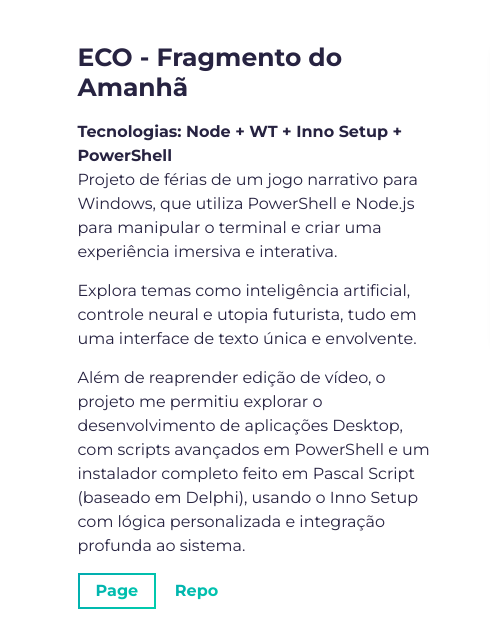
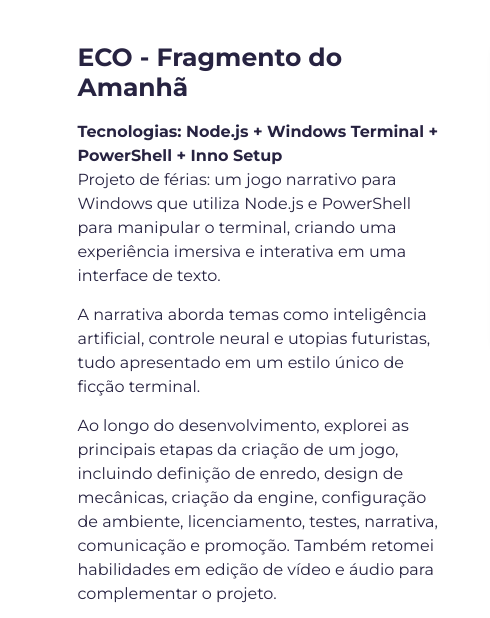
Before and after one commit to Daniel-Paschoalinoto/portfolio, a website built with Parcel: page src/index.html in a window 1280 px wide. Shown: the part 1502-2120 px from the top of the page, 0-490 px from the left. Built offline with nearby package versions, Linux system fonts and the light colour scheme.

Commit message:
Melhoria ECO

```diff
--- a/src/index.html
+++ b/src/index.html
@@ -87,20 +87,21 @@
               <h3 class="project-wrapper__text-title">ECO - Fragmento do Amanhã</h3>
               <div>
                 <p class="mb-4">
-                  <strong>Tecnologias: Node + WT + Inno Setup + PowerShell</strong><br />
-                  Projeto de férias de um jogo narrativo para Windows, que utiliza PowerShell e Node.js para manipular o
-                  terminal e criar uma experiência imersiva e interativa.
+                  <strong>Tecnologias: Node.js + Windows Terminal + PowerShell + Inno Setup</strong><br />
+                  Projeto de férias: um jogo narrativo para Windows que utiliza Node.js e PowerShell para manipular o
+                  terminal, criando uma experiência imersiva e interativa em uma interface de texto.
                 </p>
                 <p class="mb-4">
-                  Explora temas como inteligência artificial, controle neural e utopia futurista, tudo em uma interface
-                  de texto única e envolvente.
+                  A narrativa aborda temas como inteligência artificial, controle neural e utopias futuristas, tudo
+                  apresentado em um estilo único de ficção terminal.
                 </p>
                 <p class="mb-4">
-                  Além de reaprender edição de vídeo, o projeto me permitiu explorar o desenvolvimento
-                  de aplicações Desktop, com scripts avançados em PowerShell e um instalador completo feito em Pascal
-                  Script
-                  (baseado em Delphi), usando o Inno Setup com lógica personalizada e integração profunda ao sistema.
+                  Ao longo do desenvolvimento, explorei as principais etapas da criação de um jogo, incluindo definição
+                  de enredo, design de mecânicas, criação da engine, configuração de ambiente, licenciamento, testes,
+                  narrativa, comunicação e promoção. Também retomei habilidades em edição de vídeo e áudio para
+                  complementar o projeto.
                 </p>
+
               </div>
               <a rel="noreferrer" target="_blank" class="cta-btn cta-btn--hero"
                 href="https://daniel-paschoalinoto.github.io/eco-fragmento-do-amanha/">
@@ -114,7 +115,8 @@
           </div>
           <div class="col-lg-8 col-sm-12">
             <div class="project-wrapper__image load-hidden">
-              <a rel="noreferrer" href="https://daniel-paschoalinoto.github.io/eco-fragmento-do-amanha/" target="_blank">
+              <a rel="noreferrer" href="https://daniel-paschoalinoto.github.io/eco-fragmento-do-amanha/"
+                target="_blank">
                 <div data-tilt data-tilt-max="4" data-tilt-glare="true" data-tilt-max-glare="0.5"
                   class="thumbnail rounded js-tilt">
                   <img alt="Project Image" class="img-fluid" src="./assets/eco-fragmento-do-amanha.png" />
```
